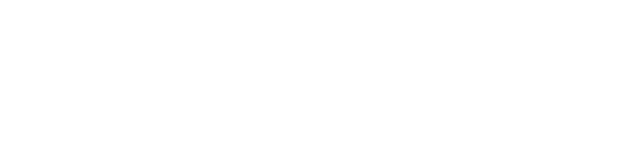
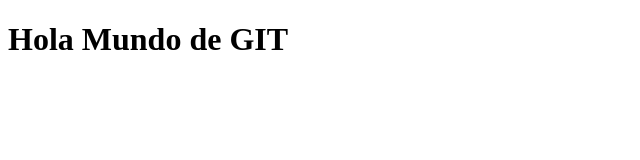
Before and after one commit to CoironElectronic/PorfolioWebFullStack, a plain HTML site: page index.html in a window 1280 px wide. Shown: the whole page, without its empty margins (0-640 px from the left). Drawn offline with Linux system fonts and the light colour scheme.

Commit message:
mi segundo commit

```diff
--- a/index.html
+++ b/index.html
@@ -10,6 +10,8 @@
 
 <body>
 
+    <h1>Hola Mundo de GIT</h1>
+
 </body>
 
 </html>
```
